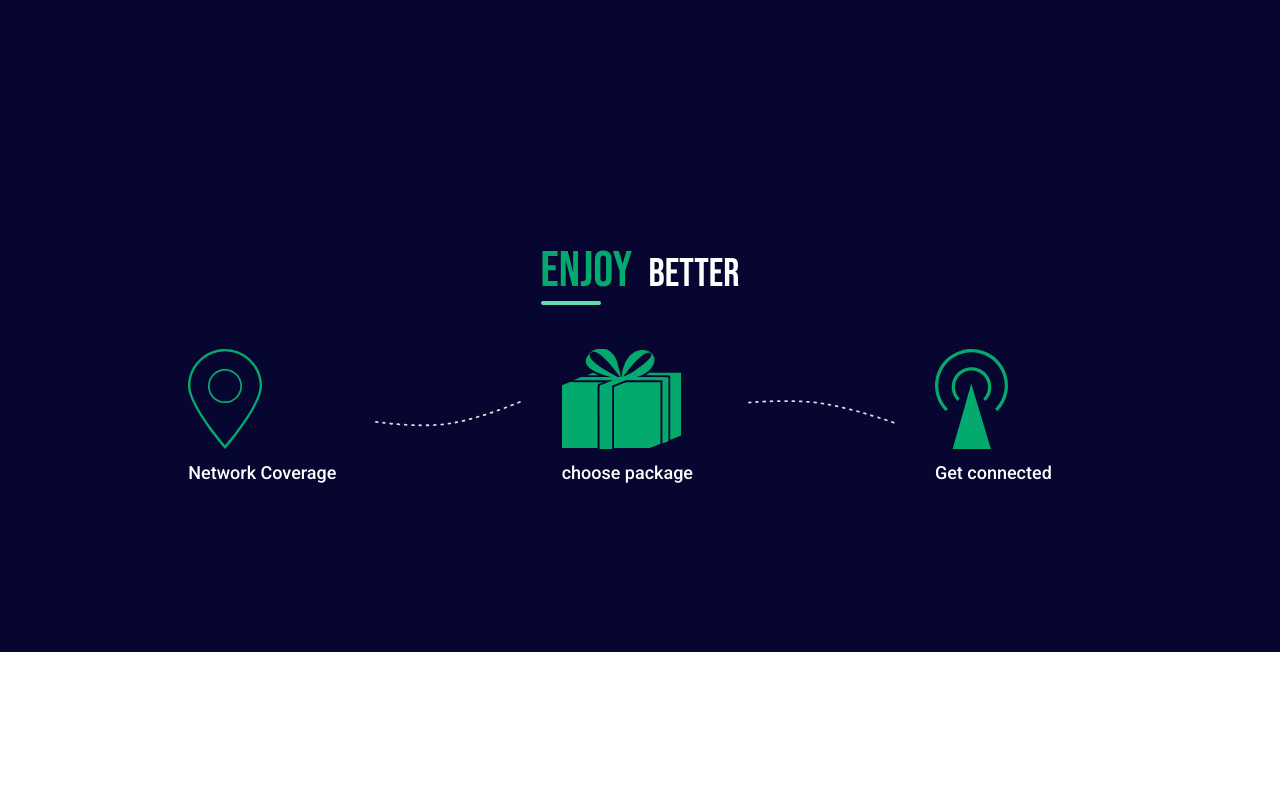
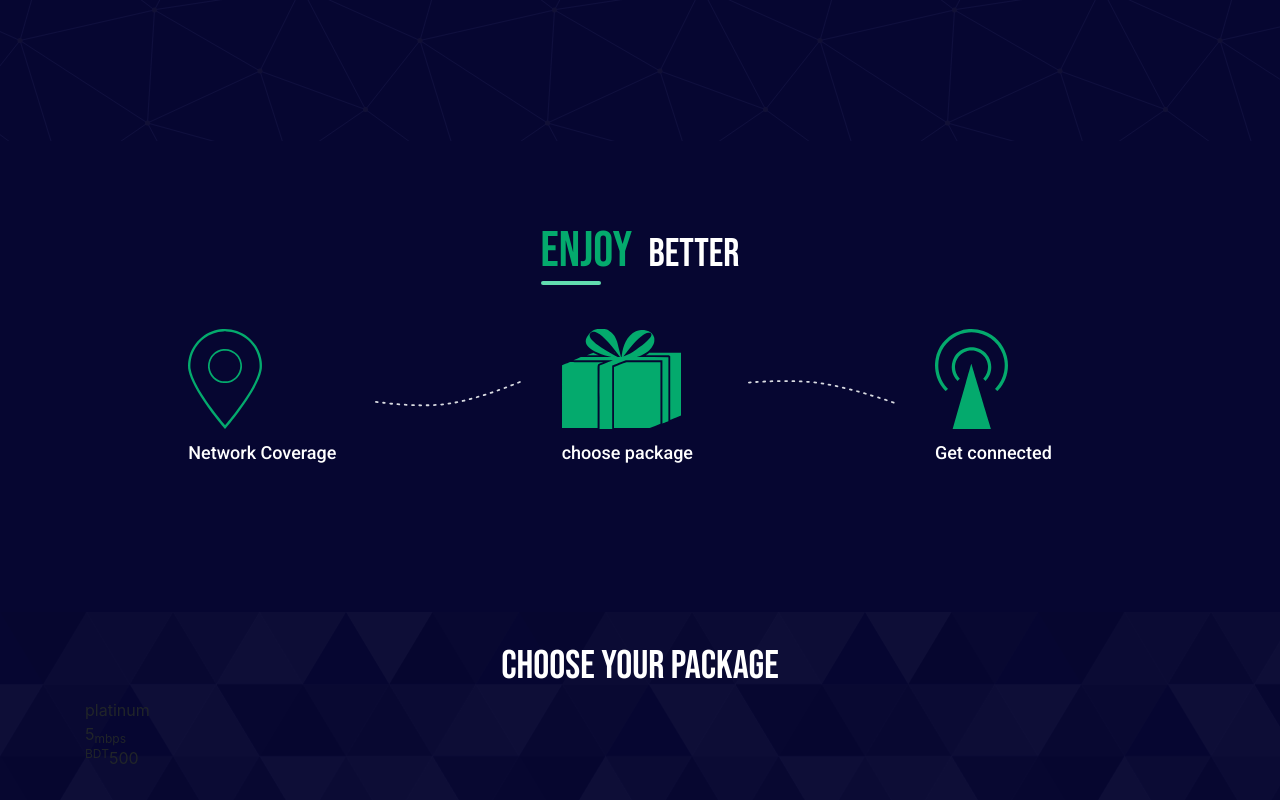
Before and after one commit to Mohotasir/oranda, a plain HTML site: page index.html in a window 1280 px wide. Shown: the part 659-1459 px from the top of the page. Before the commit the page ends 1311 px from the top, so only its background shows below. Drawn offline with nearby package versions, Linux system fonts and the light colour scheme.

Commit message:
add some code

```diff
--- a/css/style.css
+++ b/css/style.css
@@ -29,15 +29,18 @@ nav .logo{
     justify-content: space-between;
     flex-wrap: wrap;
     padding: 10px 0;
-
+    background-color: var(--background);
+    border-bottom: 1px solid rgb(52, 58, 102);
+    transition: .5s;
 
 }
 .sticky{
     position: fixed;
     z-index: 999;
-   transition: .1s;
+   transition: .5s;
     width: 100%;
-    background-color: rgba(4, 4, 41, 0.943);
+   background-color: rgba(11, 11, 81, 0.819);
+
 }
 .nav-main-menu .menu{
     display: flex;
@@ -118,9 +121,10 @@ nav .logo{
 
 /*home section start*/
  #hero-section{
-    background:var(--background);
+    background:url(/img/endless-constellation\ \(2\).svg);
     height: 100vh;
     position: relative;
+
 
 
 
@@ -183,8 +187,8 @@ nav .logo{
 
 /*direction section*/
 #direction{
-     background-color: var(--background);
-     padding: 100px 0;
+    background-color: var(--background);
+     padding: 80px 0;
      position: relative;
 
 }
@@ -290,3 +294,18 @@ nav .logo{
     margin-top: 50px;
     max-width: 200px;
 }
+
+/*package section*/
+
+#package-section{
+ background: url(/img/subtle-prism.svg);
+ padding: 30px;
+ background-size: cover;
+
+}
+#package-section .package-heading h1{
+    font-size: 40px;
+    font-family: var(--secodary-font);
+    color: var(--main-clr);
+   text-align: center;
+}
--- a/index.html
+++ b/index.html
@@ -98,6 +98,38 @@
 
    </section>
 
+   <section id="package-section">
+          <div class="container">
+              <div class="  row">
+                  <div class="col-lg-12">
+                    <div class="package-heading">
+                        <h1 >CHOOSE YOUR PACKAGE</h1>
+                      </div>
+                  </div>
+                   </div>
+                   <div class="row">
+                       <div class="col-lg-4">
+                           <div class="package-card">
+                               <div class="main-card">
+                                   <div class="up-side-card">
+                                         <div class="title">platinum</div>
+                                         <div class="mbps">5<sub>mbps</sub></div>
+                                         <div class="price"><sup>BDT</sup>500</div>
+                                   </div>
+                                      <div class="down-side-card">
+
+                                      </div>
+                               </div>
+                           </div>
+                       </div>
+
+                   </div>
+
+                    </div>
+
+   </section>
+
+
 
 
 
--- a/js/script.js
+++ b/js/script.js
@@ -3,8 +3,9 @@
 // sticky navbar
 let mainNav = document.querySelector('#main-nav');
 window.onscroll = function (){
-    if(window.scrollY>=1){
+    if(window.scrollY>=200){
         mainNav.classList.add('sticky');
+
     }
     else{
         mainNav.classList.remove('sticky');
```
Also changed, not shown: img/endless-constellation (1).svg (added), img/endless-constellation (2).svg (added), img/subtle-prism.svg (added).
